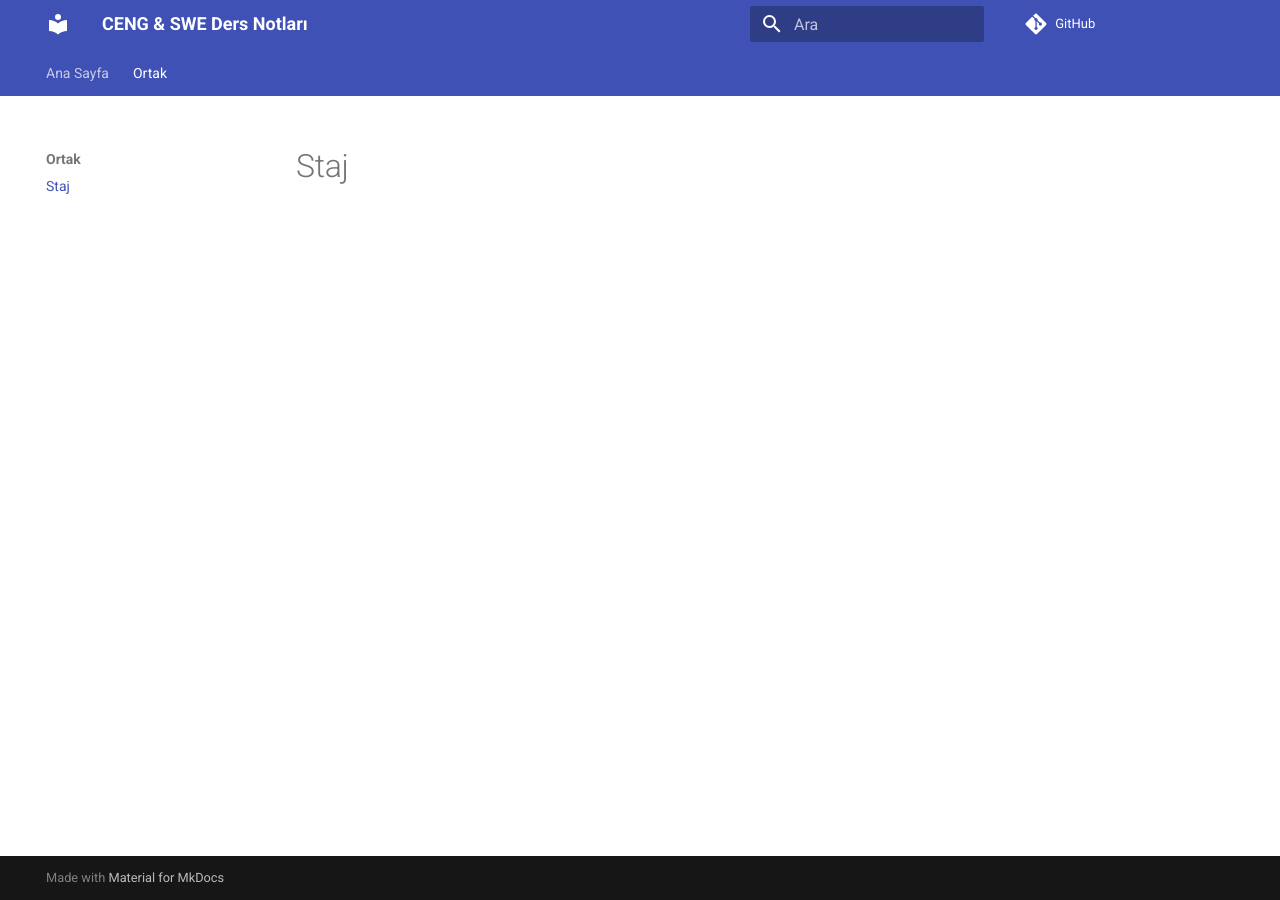
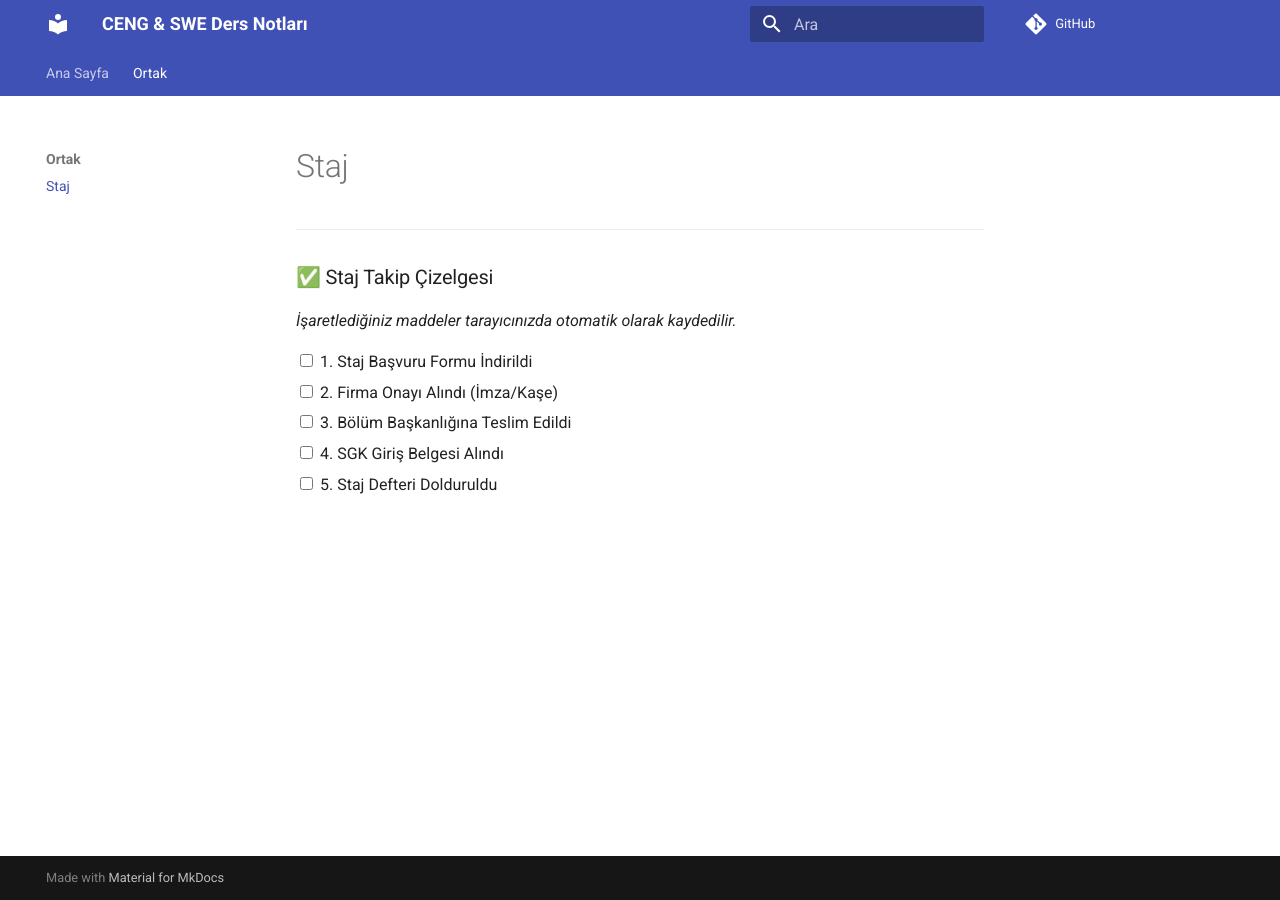
Before and after one commit to okancengswe/lecture-notes, an MkDocs documentation site: the page built from docs/common/staj.md, in a window 1280 px wide. Built offline with MkDocs 1.6.1 and Material for MkDocs 9.7.7, drawn with Linux system fonts in a browser that asks for light colours; comment, search, counter and statistics services are not loaded.

Commit message:
Update staj.md

```diff
--- a/docs/common/staj.md
+++ b/docs/common/staj.md
@@ -1 +1,43 @@
 # Staj
+<hr>
+<h3>✅ Staj Takip Çizelgesi</h3>
+<p><i>İşaretlediğiniz maddeler tarayıcınızda otomatik olarak kaydedilir.</i></p>
+
+<div class="custom-checklist">
+  <label style="display:block; margin: 5px 0;">
+    <input type="checkbox" id="staj-adim-1" onchange="saveState(this)">
+    1. Staj Başvuru Formu İndirildi
+  </label>
+  <label style="display:block; margin: 5px 0;">
+    <input type="checkbox" id="staj-adim-2" onchange="saveState(this)">
+    2. Firma Onayı Alındı (İmza/Kaşe)
+  </label>
+  <label style="display:block; margin: 5px 0;">
+    <input type="checkbox" id="staj-adim-3" onchange="saveState(this)">
+    3. Bölüm Başkanlığına Teslim Edildi
+  </label>
+  <label style="display:block; margin: 5px 0;">
+    <input type="checkbox" id="staj-adim-4" onchange="saveState(this)">
+    4. SGK Giriş Belgesi Alındı
+  </label>
+  <label style="display:block; margin: 5px 0;">
+    <input type="checkbox" id="staj-adim-5" onchange="saveState(this)">
+    5. Staj Defteri Dolduruldu
+  </label>
+</div>
+
+<script>
+  // Sayfa açıldığında hafızadan durumu geri yükle
+  window.addEventListener('load', function() {
+    const inputs = document.querySelectorAll('.custom-checklist input[type="checkbox"]');
+    inputs.forEach(input => {
+      const isChecked = localStorage.getItem(input.id) === 'true';
+      input.checked = isChecked;
+    });
+  });
+
+  // Her tıklamada durumu hafızaya kaydet
+  function saveState(element) {
+    localStorage.setItem(element.id, element.checked);
+  }
+</script>
```
